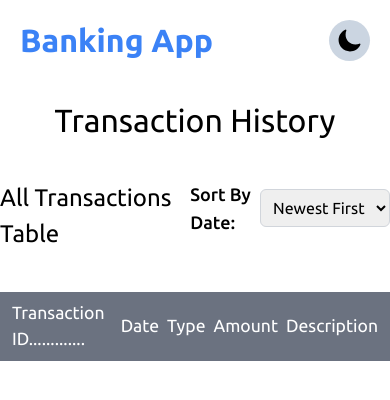
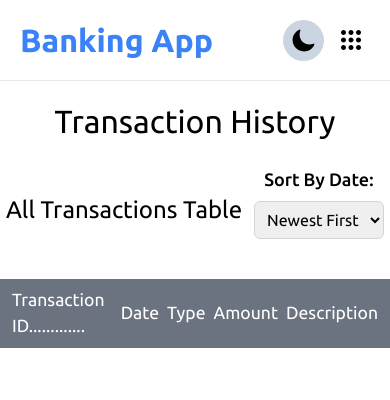
Before and after one commit to Noman7373/Banking-App, a React (Vite) app: page /transaction-history in a window 390 px wide. Shown: the top 400 px of the page. Built offline with nearby package versions, Linux system fonts and the light colour scheme.

Commit message:
Added Mobile Menu

```diff
--- a/src/components/History.jsx
+++ b/src/components/History.jsx
@@ -21,7 +21,7 @@ const History = () => {
       );
     }
     setTransferHistory(sortedTransactions);
-  }, [transactionAllHistory, sortInput]); // Re-run this effect when either the transactions or sort input changes
+  }, [transactionAllHistory, sortInput]);
 
   const handleChange = (event) => {
     setSortInput(event.target.value);
@@ -36,7 +36,7 @@ const History = () => {
         <h1 className="text-[1.5rem] flex justify-center items-center mt-4">
           All Transactions Table
         </h1>
-        <form className="flex gap-2 justify-between items-center">
+        <form className="flex gap-2 justify-between items-center sm:flex-col xs:flex-col md:flex-row">
           <label htmlFor="sort-by-date" className="text-lg font-medium">
             Sort By Date:
           </label>
@@ -82,7 +82,7 @@ const History = () => {
                     {transaction.currency}
                   </span>
 
-                  <span>{transaction.Description}</span>
+                  <span>{transaction.Description.slice(0, 8)}</span>
                 </li>
               ))}
             </ol>
--- a/src/components/Navbar.jsx
+++ b/src/components/Navbar.jsx
@@ -1,11 +1,14 @@
 import React, { useEffect, useState } from "react";
+import { CgMenuGridO } from "react-icons/cg";
 import { IoMoon } from "react-icons/io5";
 import { MdSunny } from "react-icons/md";
+import { TfiClose } from "react-icons/tfi";
 import { Link } from "react-router-dom";
 
 const Navbar = () => {
   const savedMode = localStorage.getItem("darkMode") === "true";
   const [mode, setMode] = useState(savedMode);
+  const [menu, setMenu] = useState(false);
 
   useEffect(() => {
     if (mode) {
@@ -22,6 +25,10 @@ const Navbar = () => {
       return newMode;
     });
   }
+
+  const handleMenuBar = () => {
+    setMenu((prev) => !prev);
+  };
 
   return (
     <>
@@ -46,6 +53,7 @@ const Navbar = () => {
             </li>
           </Link>
         </div>
+        <div className="flex justify-between items-center gap-2">
           <div
             className="rounded-[50%] bg-slate-300 flex justify-center items-center p-2 cursor-pointer"
             onClick={toogleMode}
@@ -56,6 +64,25 @@ const Navbar = () => {
               <IoMoon size={25} className="text-black" />
             )}
           </div>
+          <span
+            className="p-1 md:hidden xs:flex sm:flex cursor-pointer"
+            onClick={handleMenuBar}
+          >
+            {menu ? <TfiClose size={30} /> : <CgMenuGridO size={30} />}
+          </span>
+        </div>
+      </nav>
+
+      {/* Menu for Small Devices */}
+      <hr />
+      <nav
+        className={`${
+          menu
+            ? "md:hidden xs:flex flex-col absolute left-0 bg-[#FEF9F2] gap-4 py-3 z-10 px-3 h-[calc(100vh-82px)] w-[18rem] transition-all duration-500 ease-in-out rounded dark:bg-[#11001f]"
+            : "md:hidden xs:flex flex-col absolute left-[-100%] bg-[#FEF9F2] gap-4 py-3 z-10 px-3 h-[calc(100vh-82px)] w-[18rem] transition-all duration-500 ease-in-out dark:bg-[#11001f]"
+        }`}
+      >
+        <li className="list-none cursor-pointer px-3 py-1">Home</li>
       </nav>
     </>
   );
--- a/src/components/TransactionForm.jsx
+++ b/src/components/TransactionForm.jsx
@@ -134,7 +134,7 @@ const TransactionForm = () => {
               />
             </div>
           </div>
-          <div className="flex flex-col gap-1">
+          <div className="flex flex-col gap-1 px-1">
             <label className="flex items-center gap-2" htmlFor="description">
               {" "}
               <span>
--- a/tailwind.config.js
+++ b/tailwind.config.js
@@ -6,7 +6,7 @@ export default {
     extend: {
       screens: {
         // Custom breakpoints
-        xs: "380px", // Extra small devices (phones)
+        xs: "350px", // Extra small devices (phones)
         sm: "600px", // Small devices (tablets, etc.)
         md: "800px", // Medium devices
         lg: "1024px", // Large devices
```
Lines whose indentation alone changed are shown as unchanged.
